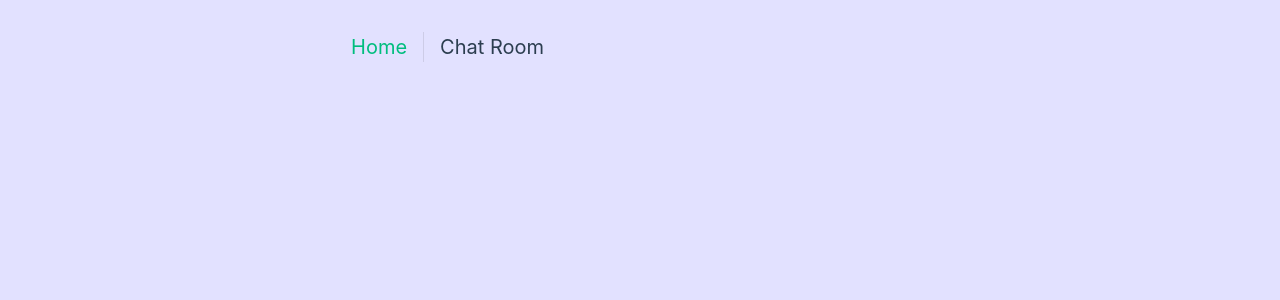
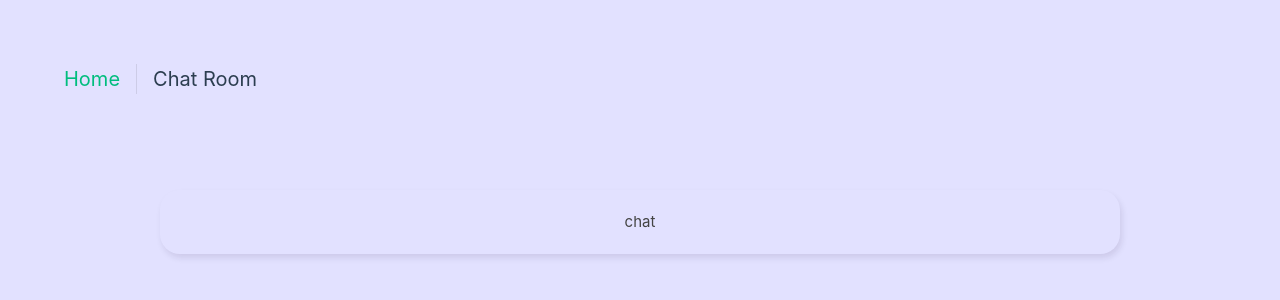
Before and after one commit to EmreYamanYazilim/vue, a Vue app in the folder btk/chat-app/: page /chatroom in a window 1280 px wide. Shown: the top 300 px of the page. Built offline with nearby package versions, Linux system fonts and the light colour scheme.

Commit message:
Firebase Entegre ettim

```diff
--- a/btk/chat-app/package.json
+++ b/btk/chat-app/package.json
@@ -9,6 +9,7 @@
     "preview": "vite preview"
   },
   "dependencies": {
+    "firebase": "^8.10.1",
     "vue": "^3.4.29",
     "vue-router": "^4.3.3"
   },
--- a/btk/chat-app/src/App.vue
+++ b/btk/chat-app/src/App.vue
@@ -22,6 +22,9 @@ import { RouterLink, RouterView } from 'vue-router'
 
 <style scoped>
 header {
+  display: flex;
+  justify-content: space-between;
+  place-items: center;
   line-height: 1.5;
   max-height: 100vh;
 }
@@ -32,6 +35,7 @@ header {
 }
 
 nav {
+
   width: 100%;
   font-size: 12px;
   text-align: center;
--- a/btk/chat-app/src/assets/main.css
+++ b/btk/chat-app/src/assets/main.css
@@ -21,17 +21,7 @@ a,
   }
 }
 
-@media (min-width: 1024px) {
-  body {
-    display: flex;
-  }
 
-  #app {
-    display: grid;
-    grid-template-columns: 1fr 1fr;
-    padding: 0 2rem;
-  }
-}
 
 
 body{
--- a/btk/chat-app/src/views/Chatroom.vue
+++ b/btk/chat-app/src/views/Chatroom.vue
@@ -1,6 +1,6 @@
 <template>
-  <div>
-
+    <div class="chatroom container">
+    chat
   </div>
 </template>
 
@@ -10,6 +10,9 @@ export default {
 }
 </script>
 
-<style>
-
+<style scoped>
+.chatroom{
+    text-align: center;
+    padding: 20px 0;
+}
 </style>
--- a/btk/chat-app/src/views/Welcome.vue
+++ b/btk/chat-app/src/views/Welcome.vue
@@ -1,6 +1,6 @@
 <template>
     <div class="welcome container">
-
+        Home
     </div>
 </template>
 
```
Also changed, not shown: btk/chat-app/src/firebase/config.js (added, +19 -0 lines), 1 other file (tests, documents, lock files or other folders).
